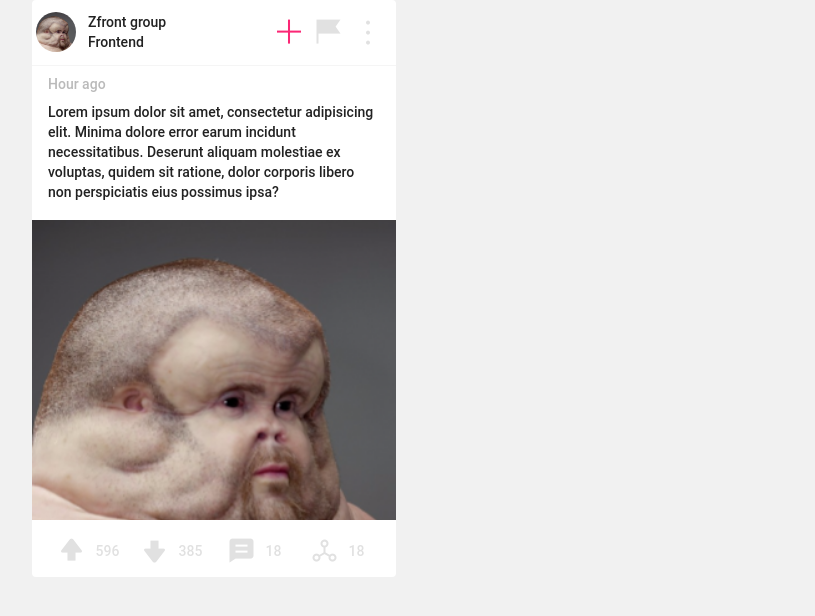
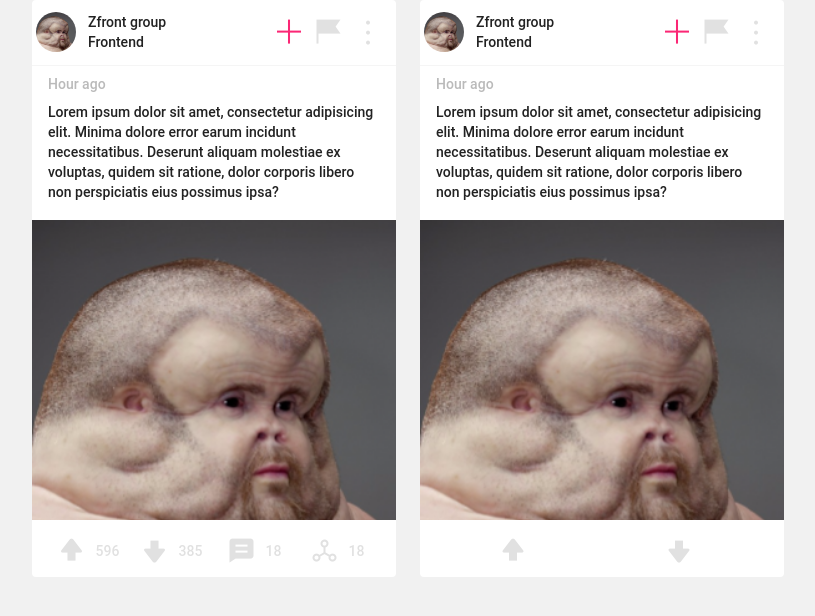
Before and after one commit to didkovsky/epeeqe, a website: page src/html_components/card.html in a window 1280 px wide. Shown: the whole page, without its empty margins (38-853 px from the left). Drawn offline with Linux system fonts and the light colour scheme; a web font is replaced by a local one.

Commit message:
Post card for author.

```diff
--- a/src/html_components/card.html
+++ b/src/html_components/card.html
@@ -50,10 +50,52 @@ sagittis lacus vel augue laoreet rutrum faucibus.">
 						</div>
           </div>
           <div class="pc-footer">
-            <a href="#"><i class="icon-ei-up"></i>596</a>
-            <a href="#"><i class="icon-ei-down"></i>385</a>
-            <a href="#"><i class="icon-ei-comment"></i>18</a>
-            <a href="#"><i class="icon-ei-share"></i>18</a>
+            <a class="col-xs-3" href="#"><i class="icon-ei-up"></i>596</a>
+            <a class="col-xs-3" href="#"><i class="icon-ei-down"></i>385</a>
+            <a class="col-xs-3" href="#"><i class="icon-ei-comment"></i>18</a>
+            <a class="col-xs-3" href="#"><i class="icon-ei-share"></i>18</a>
+          </div>
+        </div>
+      </div>
+
+			<div class="col-md-4">
+        <div class="public-card">
+          <div class="pc-header">
+            <div class="row">
+              <div class="col-md-6 no-padding">
+                <img class="ava" src="../img/ava.png" alt="">
+                <div class="content">
+                  <p class="name">Zfront group</p>
+                  <p class="cat">Frontend</p>
+                </div>
+              </div>
+              <div class="col-md-6">
+                <div class="navigation">
+                  <a class="btn-icon" href="#"><i class="icon-ei-plus"></i></a>
+                  <a class="btn-icon" href="#"><i class="icon-ei-flag"></i></a>
+									<div class="btn-group">
+										<a class="btn-icon dropdown-toggle" data-toggle="dropdown" href="#"><i class="icon-ei-context"></i></a>
+										<ul class="dropdown-menu arrow-top arrow-right">
+											<li><a href="#">Report</a></li>
+											<li><a href="#">Original source</a></li>
+										</ul>
+									</div>
+                </div>
+              </div>
+            </div>
+          </div>
+          <div class="pc-content">
+            <p class="description" data-container="body" data-toggle="popover" data-placement="right" data-content="Vivamus
+sagittis lacus vel augue laoreet rutrum faucibus.">
+							<span class="date">Hour ago</span>
+							Lorem ipsum dolor sit amet, consectetur adipisicing elit. Minima dolore error earum incidunt necessitatibus. Deserunt aliquam molestiae ex voluptas, quidem sit ratione, dolor corporis libero non perspiciatis eius possimus ipsa?</p>
+						<div class="card-img">
+							<img src="../img/ava.png" alt="" class="card-img">
+						</div>
+          </div>
+          <div class="pc-footer">
+            <a class="col-xs-6" href="#"><i class="icon-ei-up"></i></a>
+            <a class="col-xs-6" href="#"><i class="icon-ei-down"></i></a>
           </div>
         </div>
       </div>
--- a/src/less/components/card.less
+++ b/src/less/components/card.less
@@ -90,6 +90,10 @@
   .pc-footer {
     padding: 16px;
 
+   [class^="col-"], [class*=" col-"] {
+     padding: 0;
+   }
+
     &::after {
       content: '';
       display: block;
@@ -103,7 +107,7 @@
       text-align: center;
       display: block;
       float: left;
-      width: 25%;
+      //width: 25%;
 
       i {
         margin-right: 12px;
```
Also changed, not shown: src/css/style.css, src/css/style.min.css.
